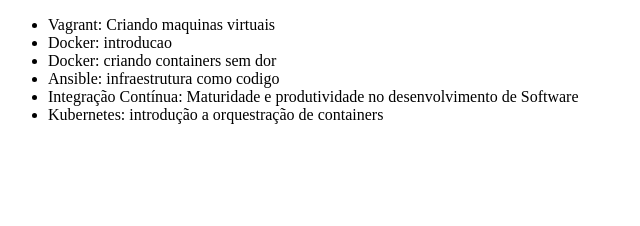
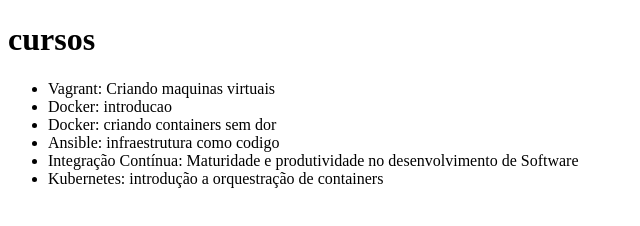
Before and after one commit to felipeolivieri/curso-git, a plain HTML site: page index.html in a window 1280 px wide. Shown: the whole page, without its empty margins (0-640 px from the left). Drawn offline with Linux system fonts and the light colour scheme.

Commit message:
adicionado titulo

```diff
--- a/index.html
+++ b/index.html
@@ -5,6 +5,7 @@
     <title>Cursos de DevOps da Alura - introdução.</title>
 </head>
 <body>
+	<h1>cursos</h1>
     <ul>
         <li>Vagrant: Criando maquinas virtuais</li>
         <li>Docker: introducao</li>
```
